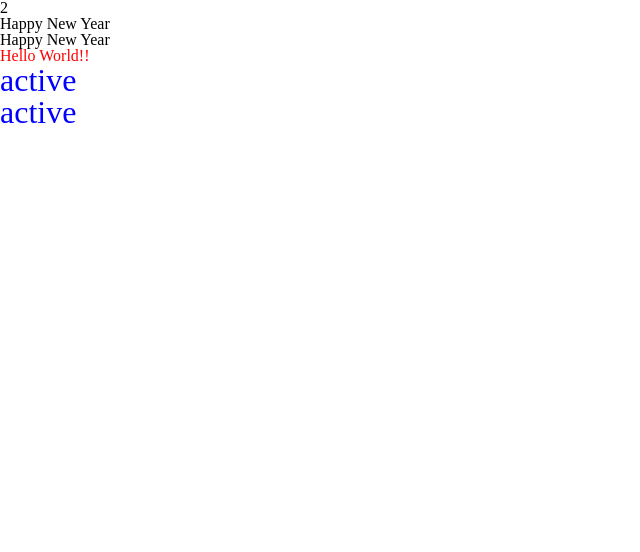
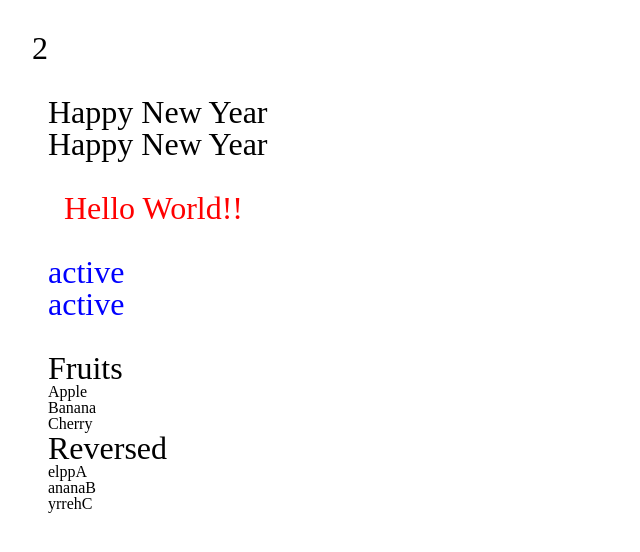
Before and after one commit to Je-chan/vue-study, a Vue app in the folder practice/: page / in a window 1280 px wide. Shown: the top 552 px of the page, without its empty margins (0-640 px from the left). Built offline with nearby package versions, Linux system fonts and the light colour scheme.

Commit message:
Computed 학습

```diff
--- a/practice/src/App.vue
+++ b/practice/src/App.vue
@@ -2,18 +2,30 @@
   <div>
     <Lifecycle />
     <Syntax />
+    <Computed />
   </div>
 </template>
 
 <script>
 import Lifecycle from './components/Lifecycle'
 import Syntax from './components/Syntax'
+import Computed from './components/Computed'
 
 export default {
 
   components: {
     Lifecycle,
-    Syntax
+    Syntax,
+    Computed
   }
 }
 </script>
+
+<style>
+  div{
+    margin: 2rem 1rem;
+  }
+  h1 {
+    font-size: 2rem;
+  }
+</style>
--- /dev/null
+++ b/practice/src/components/Computed.vue
@@ -0,0 +1,45 @@
+<template>
+  <div>
+    <section v-if='hasFruit'>
+      <h1>Fruits</h1>
+      <ul>
+        <li v-for='fruit in fruits' :key='fruit'>
+          {{fruit}}
+        </li>
+      </ul>
+    </section>
+    <section>
+      <h1>Reversed</h1>
+      <ul>
+        <li v-for='fruit in reverseFruits' :key='fruit'>
+          {{fruit}}
+        </li>
+      </ul>
+    </section>
+  </div>
+</template>
+
+<script>
+export default {
+  name: 'Computed',
+  data() {
+    return {
+      fruits: [
+      'Apple', 'Banana', 'Cherry'
+      ]
+    }
+  },
+  computed: {
+    // computed 를 통해서 계산된 데이터를 저장.
+    hasFruit() {
+      // this 는 default 다음에 나오는 객체 내부를 의미
+      return this.fruits.length > 0
+    },
+    reverseFruits() {
+      return this.fruits.map(fruit => {
+        return fruit.split('').reverse().join('')
+      })
+    }
+  }
+}
+</script>
```
Also changed, not shown: practice/src/scss/main.scss (line endings or trailing spaces).
